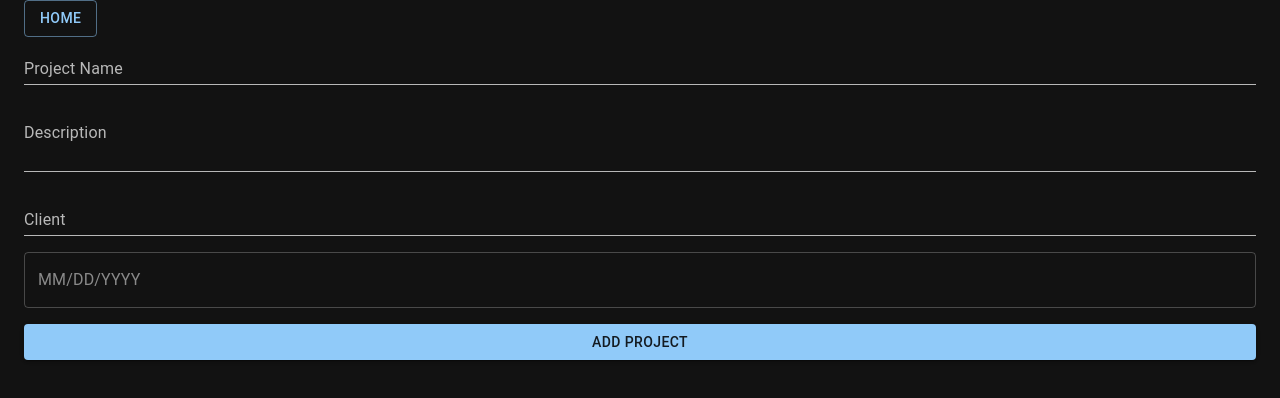
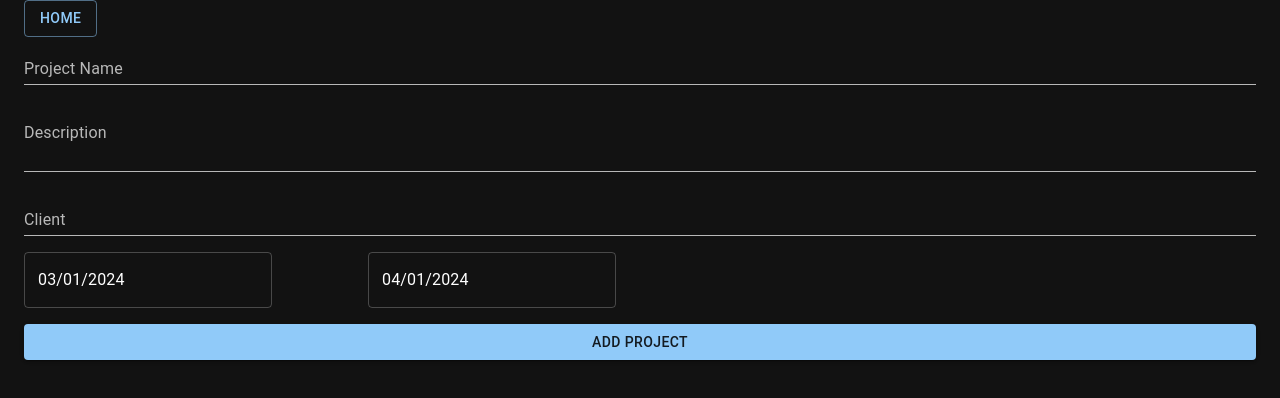
Before and after one commit to infantGrandpa/taskboard-timer, a React (Vite) app in the folder taskboard-timer/: page /new-project in a window 1280 px wide. Shown: the top 398 px of the page. Built offline with nearby package versions, Linux system fonts and the light colour scheme.

Commit message:
Add dates to new project form

```diff
--- a/taskboard-timer/src/components/NewProjectForm.tsx
+++ b/taskboard-timer/src/components/NewProjectForm.tsx
@@ -3,19 +3,24 @@ import { Link } from "react-router-dom";
 import { ProjectCreationData, addProject } from "../services/projectService";
 import { useState } from "react";
 import { DatePicker } from "@mui/x-date-pickers";
+import { add } from "date-fns";
 
 const NewProjectForm = () => {
     const [projectName, setProjectName] = useState("");
     const [description, setDescription] = useState("");
     const [client, setClient] = useState("");
+    const [startDate, setStartDate] = useState<Date | null>(new Date());
+    const [endDate, setEndDate] = useState<Date | null>(
+        add(new Date(), { months: 1 })
+    );
 
     const handleAddProject = async () => {
         const projectData: ProjectCreationData = {
             name: projectName,
             description: description,
             client: client,
-            start_date: new Date(2024, 2, 1),
-            end_date: new Date(2024, 11, 31),
+            start_date: startDate,
+            end_date: endDate,
         };
         try {
             await addProject(projectData);
@@ -59,7 +64,20 @@ const NewProjectForm = () => {
                     value={client}
                     onChange={(e) => setClient(e.target.value)}
                 />
-                <DatePicker />
+                <Stack direction="row" spacing={12}>
+                    <DatePicker
+                        value={startDate}
+                        onChange={(e) => {
+                            setStartDate(e);
+                        }}
+                    />
+                    <DatePicker
+                        value={endDate}
+                        onChange={(e) => {
+                            setEndDate(e);
+                        }}
+                    />
+                </Stack>
                 <Button
                     variant="contained"
                     onClick={handleAddProject}
--- a/taskboard-timer/src/services/projectService.ts
+++ b/taskboard-timer/src/services/projectService.ts
@@ -4,8 +4,8 @@ export interface ProjectCreationData {
     name: string;
     description: string;
     client: string;
-    start_date: Date;
-    end_date: Date;
+    start_date: Date | null;
+    end_date: Date | null;
 }
 
 const addProject = async (projectData: ProjectCreationData) => {
```
